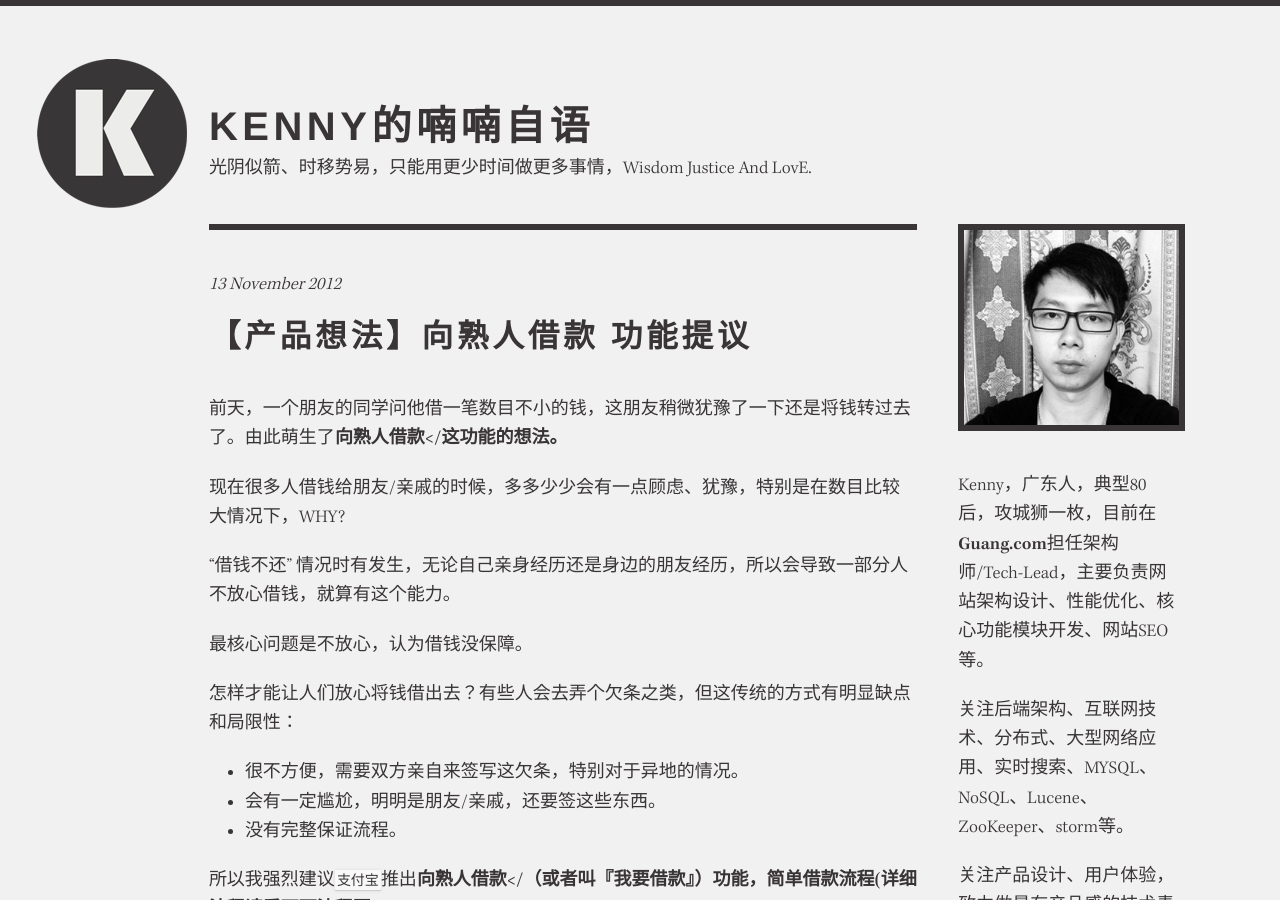
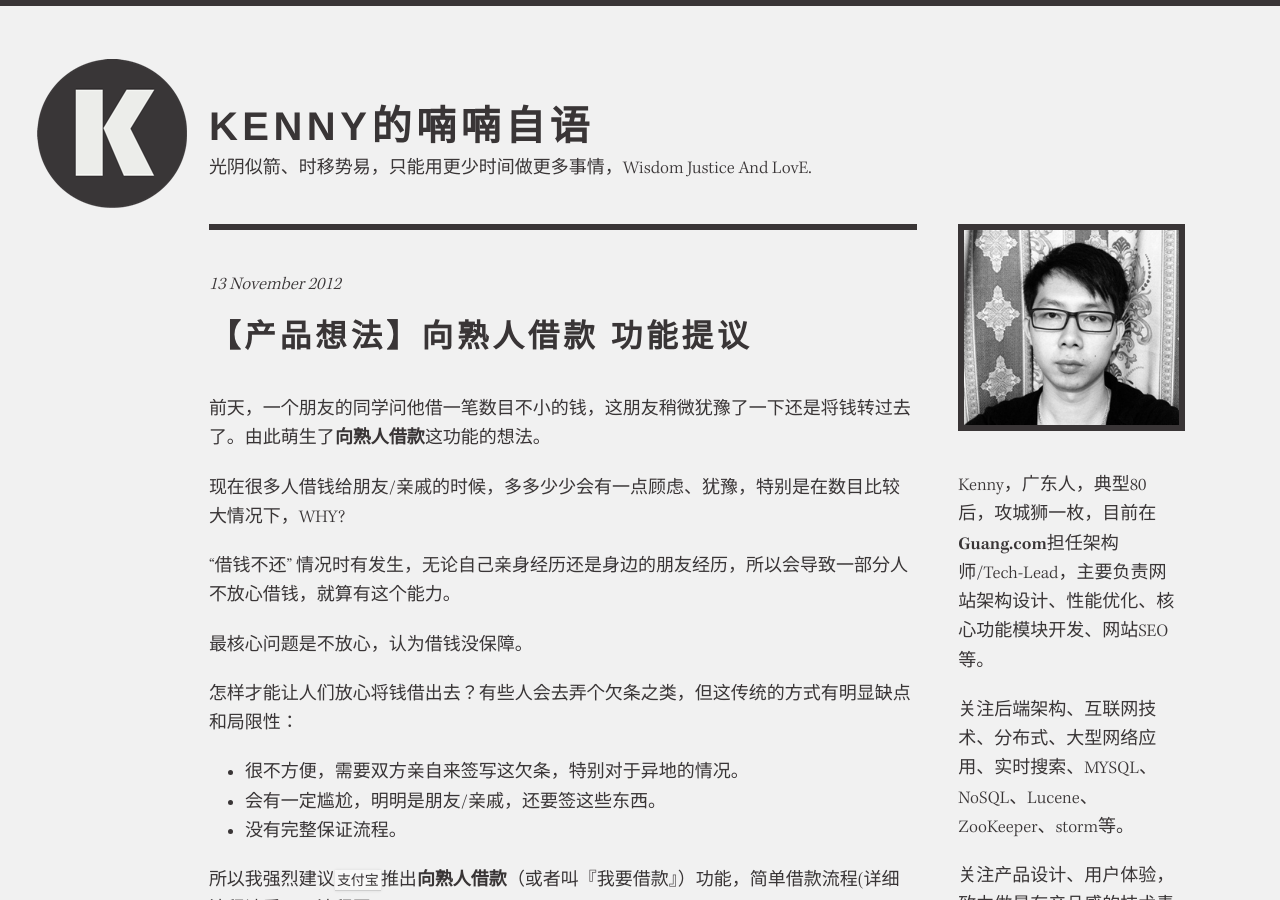
Before and after one commit to kenny2qi/kenny2qi.github.com, a Jekyll site: the page built from _posts/2012-11-13-alipay-loan-function-proposal.md, in a window 1280 px wide and 900 px high. Built offline with Jekyll 4.4.1, drawn with Linux system fonts in a browser that asks for light colours; nearby versions of some CDN libraries; Markdown is read by kramdown in place of the engine named in the settings; comment, search, counter and statistics services are not loaded.

Commit message:
update post

```diff
--- a/_posts/2012-11-13-alipay-loan-function-proposal.md
+++ b/_posts/2012-11-13-alipay-loan-function-proposal.md
@@ -5,7 +5,7 @@ category : 产品想法
 tags : [产品设计, 产品体验]
 summary-only: yes
 ---
-前天，一个朋友的同学问他借一笔数目不小的钱，这朋友稍微犹豫了一下还是将钱转过去了。由此萌生了<strong>向熟人借款</<strong>这功能的想法。
+前天，一个朋友的同学问他借一笔数目不小的钱，这朋友稍微犹豫了一下还是将钱转过去了。由此萌生了<strong>向熟人借款</strong>这功能的想法。
 
 现在很多人借钱给朋友/亲戚的时候，多多少少会有一点顾虑、犹豫，特别是在数目比较大情况下，WHY?
 
@@ -19,7 +19,7 @@ summary-only: yes
 - 会有一定尴尬，明明是朋友/亲戚，还要签这些东西。
 - 没有完整保证流程。
 
-所以我强烈建议<code class="default-size">支付宝</code>推出<strong>向熟人借款</<strong>（或者叫『我要借款』）功能，简单借款流程(详细流程请看下面流程图)：
+所以我强烈建议<code class="default-size">支付宝</code>推出<strong>向熟人借款</strong>（或者叫『我要借款』）功能，简单借款流程(详细流程请看下面流程图)：
 
 1. 借款方在支付宝填写借款信息，
 2. 向贷款方发送借款请求
```
